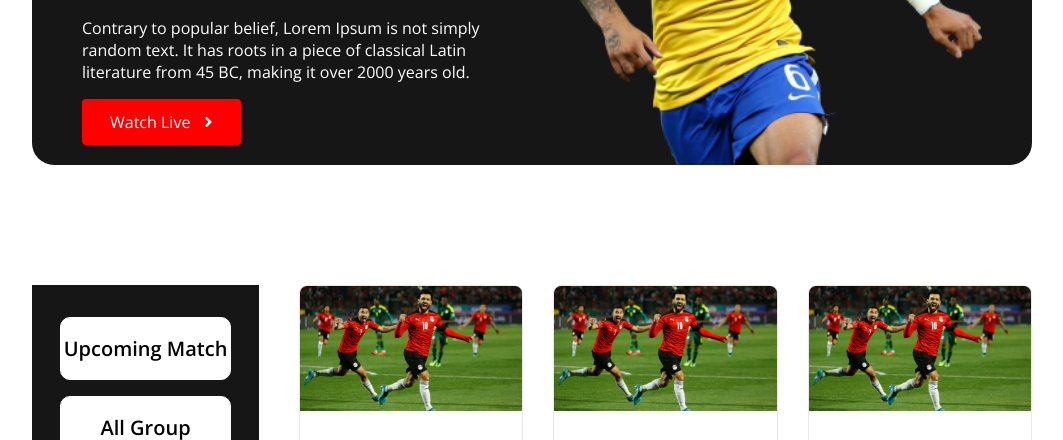
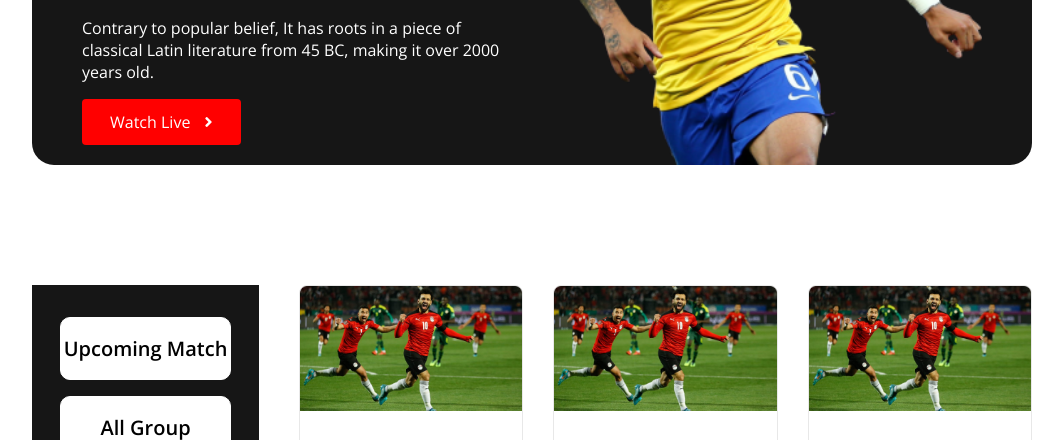
Before and after one commit to atikdev-bd/assignment-2, a plain HTML site: page index.html in a window 1280 px wide. Shown: the part 327-767 px from the top of the page, without its empty margins (108-1171 px from the left). Drawn offline with nearby package versions, Linux system fonts and the light colour scheme.

Commit message:
lorem changed

```diff
--- a/index.html
+++ b/index.html
@@ -16,8 +16,7 @@
             <div class="banner-body">
                 <div class="banner-content slide-left">
                     <h2>The Greatest show on the earth</h2>
-                    <p class="slide-left">Contrary to popular belief, Lorem Ipsum is not simply
-                        random text. It has roots in a piece of classical Latin literature from 45 BC, making it over 2000 years old.</p>
+                    <p class="slide-left">Contrary to popular belief, It has roots in a piece of classical Latin literature from 45 BC, making it over 2000 years old.</p>
                     <div class="btn slide-left">Watch Live
                         <i class="fas fa-angle-right"></i>
                     </div>
```
